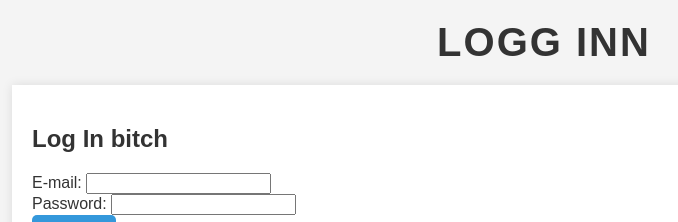
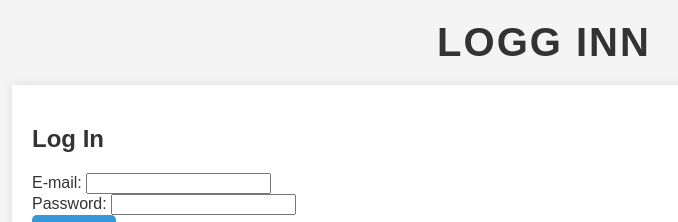
Before and after one commit to agentORW/gamesAndLeaderboard, a website: page public/views/loggInn.html in a window 1280 px wide. Shown: the top 222 px of the page, without its empty margins (96-774 px from the left). Drawn offline with Linux system fonts and the light colour scheme.

Commit message:
WORKFLOW WORKS!!!!

```diff
--- a/public/views/loggInn.html
+++ b/public/views/loggInn.html
@@ -10,7 +10,7 @@
     <h1>LOGG INN</h2>
     <div class="container">
         <div class="login-container">
-            <h2>Log In bitch</h2>
+            <h2>Log In</h2>
             <form id="loginForm">
                 <div class="form-group"></div>
                     <label for="email">E-mail:</label>
```
